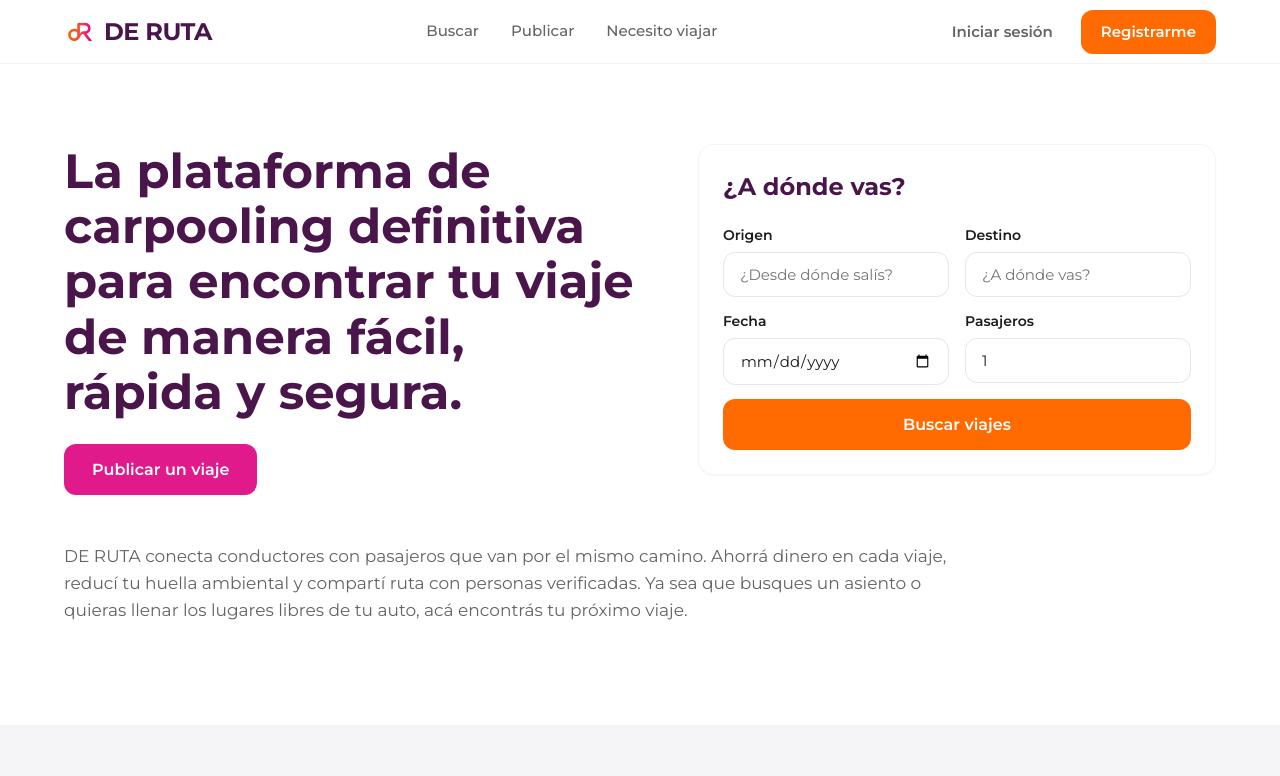
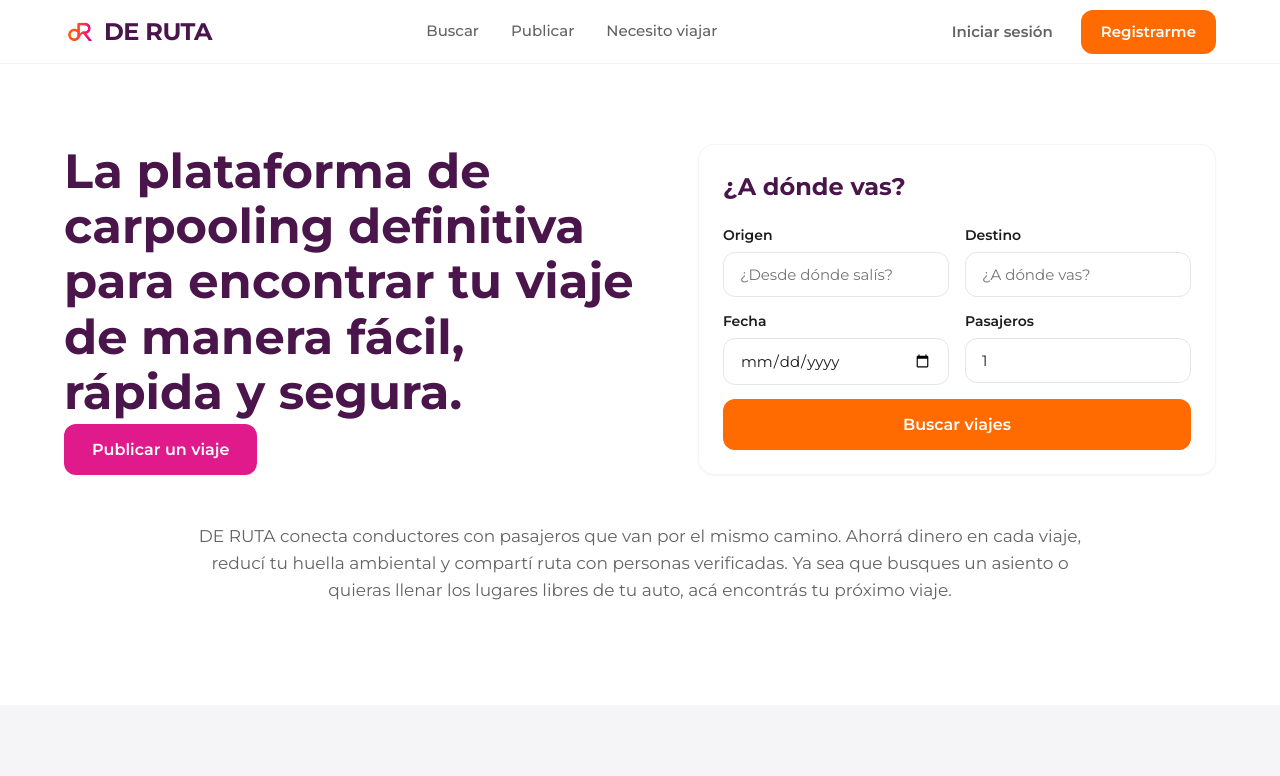
Before and after one commit to camivillafane/deruta, an Angular app in the folder apps/web/: page / in a window 1280 px wide. Shown: the top 776 px of the page. Built offline with nearby package versions, Linux system fonts and the light colour scheme.

Commit message:
Align title and search form top/bottom, center description text

```diff
--- a/apps/web/src/app/features/landing/landing.component.scss
+++ b/apps/web/src/app/features/landing/landing.component.scss
@@ -9,7 +9,7 @@
   &__top {
     display: grid;
     gap: 40px;
-    align-items: start;
+    align-items: stretch;
     margin-bottom: 48px;
 
     @media (min-width: 768px) {
@@ -27,7 +27,7 @@
     display: flex;
     flex-direction: column;
     align-items: flex-start;
-    gap: 24px;
+    justify-content: space-between;
   }
 
   &__title {
@@ -47,7 +47,8 @@
     color: var(--color-text-secondary);
     line-height: 1.6;
     max-width: 900px;
-    margin: 0 auto 0 0;
+    margin: 0 auto;
+    text-align: center;
   }
 
   &__actions {
```
